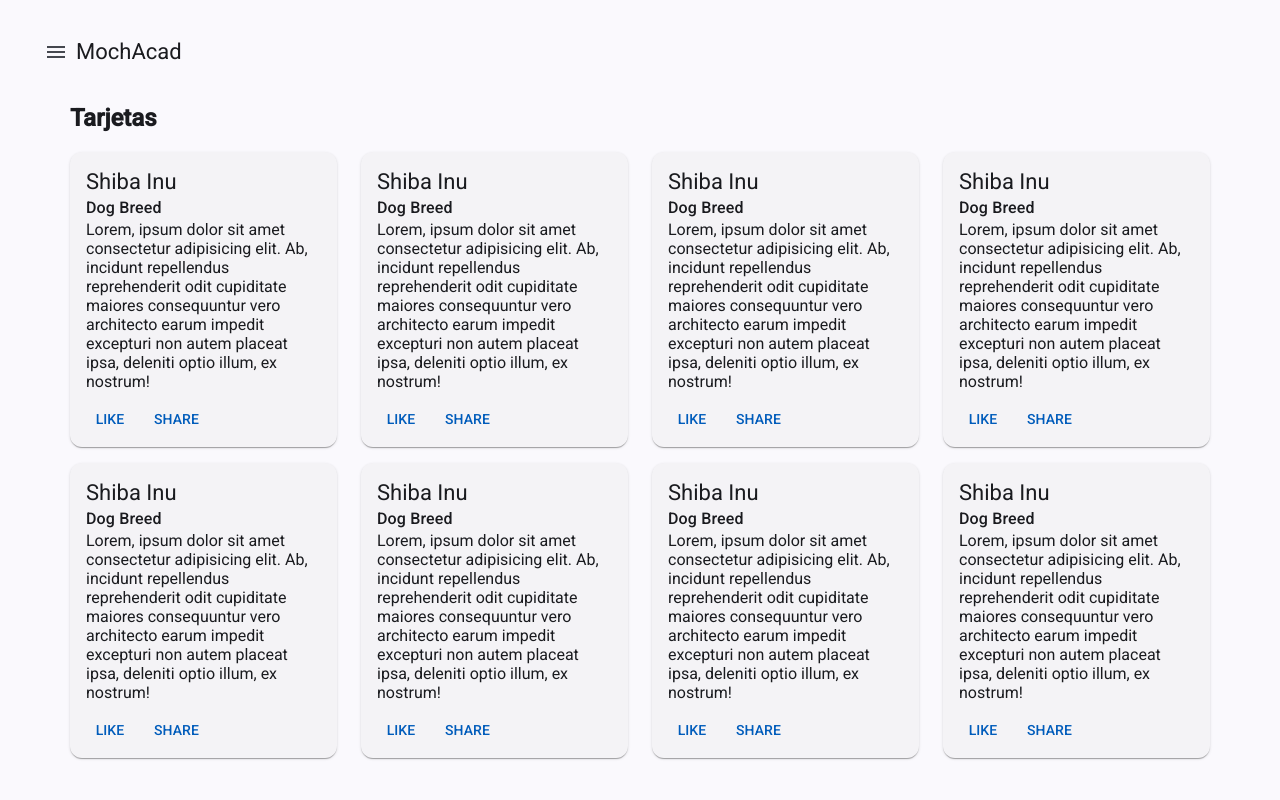
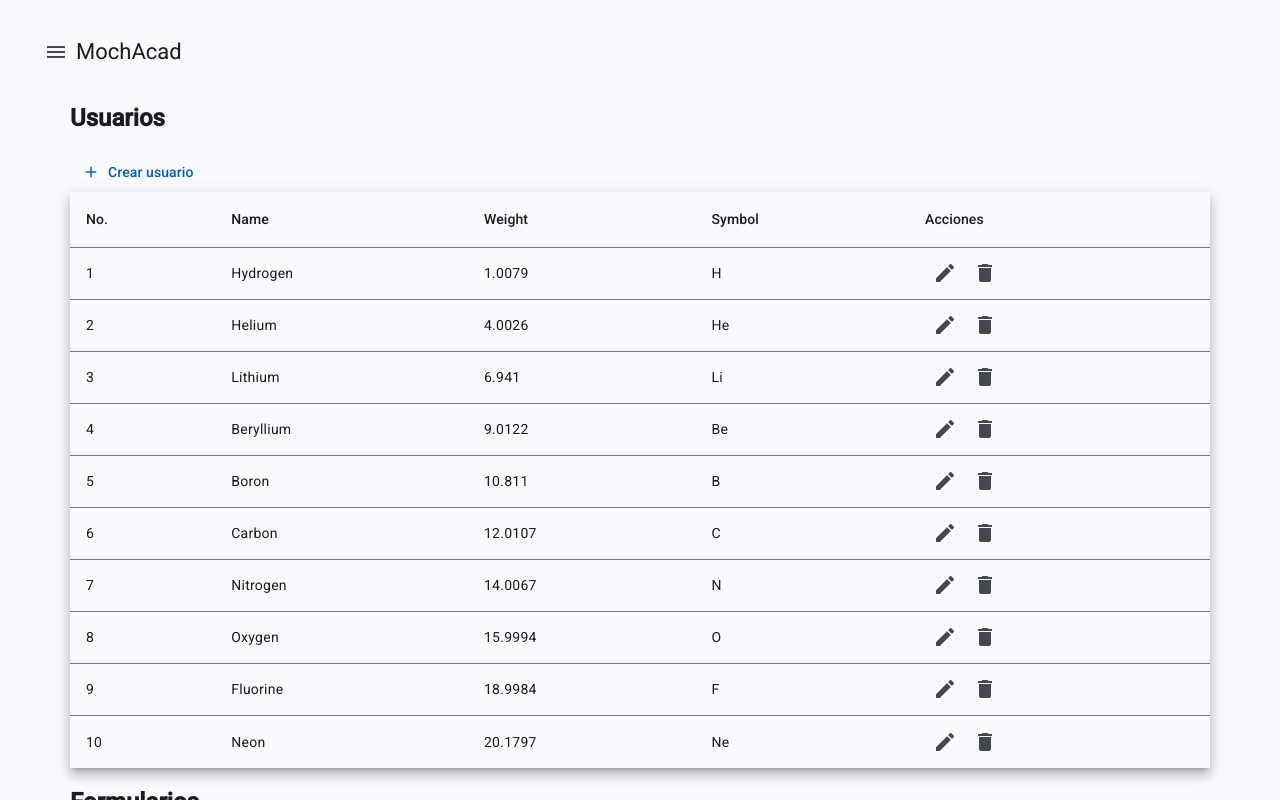
Before and after one commit to lcantarini/PF-LCantarini-59435, an Angular app: page / in a window 1280 px wide. Built offline with nearby package versions, Linux system fonts and the light colour scheme.

Commit message:
ADD, user dialog and table

```diff
--- a/src/app/app.module.ts
+++ b/src/app/app.module.ts
@@ -5,6 +5,9 @@ import { AppRoutingModule } from './app-routing.module';
 import { AppComponent } from './app.component';
 import { provideAnimationsAsync } from '@angular/platform-browser/animations/async';
 import { DashboardModule } from './features/dashboard/dashboard.module';
+import { provideNativeDateAdapter } from '@angular/material/core';
+import { SharedModule } from './shared/shared.module';
+
 
 @NgModule({
   declarations: [
@@ -13,10 +16,11 @@ import { DashboardModule } from './features/dashboard/dashboard.module';
   imports: [
     BrowserModule,
     AppRoutingModule,
-    DashboardModule
+    DashboardModule,
+    SharedModule
   ],
   providers: [
-    provideAnimationsAsync()
+    provideAnimationsAsync(), provideNativeDateAdapter()
   ],
   bootstrap: [AppComponent]
 })
--- /dev/null
+++ b/src/app/features/dashboard/users/user-dialog/user-dialog.component.html
@@ -0,0 +1,39 @@
+<h1 mat-dialog-title>Crear Usuario</h1>
+
+<div mat-dialog-content>
+    <form>
+        <div class="row" >
+            <div class="col-6">
+              <mat-form-field class="example-form-field w-100">
+                <mat-label>Entrada</mat-label>
+                <input matInput type="text" >
+              </mat-form-field>
+            </div>
+            <div class="col-6">
+              <mat-form-field class="w-100">
+                <mat-label>Selecciona pais</mat-label>
+                <mat-select>
+                  <mat-option>Argentina</mat-option>
+                  <mat-option>Chile</mat-option>
+                  <mat-option>Uruguay</mat-option>
+                  <mat-option>Peru</mat-option>
+                </mat-select>
+              </mat-form-field>
+            </div>
+            <div class="col-6">
+              <mat-form-field>
+                <mat-label>Selecciona la fecha</mat-label>
+                <input matInput [matDatepicker]="picker">
+                <mat-hint>MM/DD/YYYY</mat-hint>
+                <mat-datepicker-toggle matIconSuffix [for]="picker"></mat-datepicker-toggle>
+                <mat-datepicker #picker></mat-datepicker>
+              </mat-form-field>
+            </div>
+          </div>
+    </form>
+</div>
+
+<div mat-dialog-actions>
+    <button mat-button mat-dialog-close>Cancelar</button>
+    <button mat-button (click)="onSave()">Guardar</button>
+</div>
--- /dev/null
+++ b/src/app/features/dashboard/users/user-dialog/user-dialog.component.ts
@@ -0,0 +1,17 @@
+import { Component } from '@angular/core';
+import { MatDialogRef } from '@angular/material/dialog';
+
+
+@Component({
+  selector: 'app-user-dialog',
+  templateUrl: './user-dialog.component.html',
+  styles: ``
+})
+export class UserDialogComponent {
+  constructor(private matDialogRef: MatDialogRef<UserDialogComponent>){}
+
+  onSave(): void {
+    this.matDialogRef.close({ result: 'ok' });
+  }
+
+}
--- a/src/app/features/dashboard/users/users.component.html
+++ b/src/app/features/dashboard/users/users.component.html
@@ -1,4 +1,116 @@
 <div class="container">
+
+  <h2>Usuarios</h2>
+  <button mat-button (click)="openModal()">
+    <mat-icon>
+      add
+    </mat-icon>
+    Crear usuario
+  </button>
+
+  <table mat-table [dataSource]="dataSource" class="mat-elevation-z8">
+
+    <!--- Note that these columns can be defined in any order.
+          The actual rendered columns are set as a property on the row definition" -->
+
+    <!-- Position Column -->
+    <ng-container matColumnDef="position">
+      <th mat-header-cell *matHeaderCellDef> No. </th>
+      <td mat-cell *matCellDef="let element"> {{element.position}} </td>
+    </ng-container>
+
+    <!-- Name Column -->
+    <ng-container matColumnDef="name">
+      <th mat-header-cell *matHeaderCellDef> Name </th>
+      <td mat-cell *matCellDef="let element"> {{element.name}} </td>
+    </ng-container>
+
+    <!-- Weight Column -->
+    <ng-container matColumnDef="weight">
+      <th mat-header-cell *matHeaderCellDef> Weight </th>
+      <td mat-cell *matCellDef="let element"> {{element.weight}} </td>
+    </ng-container>
+
+    <!-- Symbol Column -->
+    <ng-container matColumnDef="symbol">
+      <th mat-header-cell *matHeaderCellDef> Symbol </th>
+      <td mat-cell *matCellDef="let element"> {{element.symbol}} </td>
+    </ng-container>
+
+    <!-- Actions Column -->
+    <ng-container matColumnDef="actions">
+      <th mat-header-cell *matHeaderCellDef> Acciones </th>
+      <td mat-cell *matCellDef="let element">
+        <button mat-icon-button>
+          <mat-icon>edit</mat-icon>
+        </button>
+        <button mat-icon-button>
+          <mat-icon>delete</mat-icon>
+        </button>
+      </td>
+    </ng-container>
+
+    <tr mat-header-row *matHeaderRowDef="displayedColumns"></tr>
+    <tr mat-row *matRowDef="let row; columns: displayedColumns;"></tr>
+  </table>
+
+
+  <h2>Formularios</h2>
+  <form>
+    <div class="row w-50">
+      <div class="col-6">
+        <mat-form-field class="example-form-field w-100">
+          <mat-label>Entrada</mat-label>
+          <input matInput type="text" >
+        </mat-form-field>
+      </div>
+      <div class="col-6">
+        <mat-form-field class="w-100">
+          <mat-label>Selecciona pais</mat-label>
+          <mat-select>
+            <mat-option>Argentina</mat-option>
+            <mat-option>Chile</mat-option>
+            <mat-option>Uruguay</mat-option>
+            <mat-option>Peru</mat-option>
+          </mat-select>
+        </mat-form-field>
+      </div>
+      <div class="col-6">
+        <mat-form-field>
+          <mat-label>Selecciona la fecha</mat-label>
+          <input matInput [matDatepicker]="picker">
+          <mat-hint>MM/DD/YYYY</mat-hint>
+          <mat-datepicker-toggle matIconSuffix [for]="picker"></mat-datepicker-toggle>
+          <mat-datepicker #picker></mat-datepicker>
+        </mat-form-field>
+      </div>
+    </div>
+  </form>
+
+  <h2>Botones</h2>
+<p>
+  <button mat-button>Crear</button>
+  <br />
+  <br />
+  <button mat-raised-button>Crear</button>
+  <br />
+  <br />
+  <button mat-stroked-button>Crear</button>
+  <br />
+  <br />
+  <button mat-flat-button>Crear</button>
+
+</p>
+
+<h2>Iconos</h2>
+<p>
+  <mat-icon>add-outline</mat-icon>
+  <mat-icon>bluetooth-outline</mat-icon>
+  <mat-icon>home-outline</mat-icon>
+
+</p>
+
+
   <h2>Tarjetas</h2>
   <div class="row gy-3">
     <div *ngFor="let item of [1, 2, 3, 4, 5, 6, 7, 8]" class="col-3">
--- a/src/app/features/dashboard/users/users.component.ts
+++ b/src/app/features/dashboard/users/users.component.ts
@@ -1,4 +1,26 @@
 import { Component } from '@angular/core';
+import { MatDialog } from '@angular/material/dialog';
+import { UserDialogComponent } from './user-dialog/user-dialog.component';
+
+export interface PeriodicElement {
+  name: string;
+  position: number;
+  weight: number;
+  symbol: string;
+}
+
+const ELEMENT_DATA: PeriodicElement[] = [
+  {position: 1, name: 'Hydrogen', weight: 1.0079, symbol: 'H'},
+  {position: 2, name: 'Helium', weight: 4.0026, symbol: 'He'},
+  {position: 3, name: 'Lithium', weight: 6.941, symbol: 'Li'},
+  {position: 4, name: 'Beryllium', weight: 9.0122, symbol: 'Be'},
+  {position: 5, name: 'Boron', weight: 10.811, symbol: 'B'},
+  {position: 6, name: 'Carbon', weight: 12.0107, symbol: 'C'},
+  {position: 7, name: 'Nitrogen', weight: 14.0067, symbol: 'N'},
+  {position: 8, name: 'Oxygen', weight: 15.9994, symbol: 'O'},
+  {position: 9, name: 'Fluorine', weight: 18.9984, symbol: 'F'},
+  {position: 10, name: 'Neon', weight: 20.1797, symbol: 'Ne'},
+];
 
 @Component({
   selector: 'app-users',
@@ -7,4 +29,26 @@ import { Component } from '@angular/core';
 })
 export class UsersComponent {
 
+  displayedColumns: string[] = ['position', 'name', 'weight', 'symbol', 'actions' ];
+  dataSource = ELEMENT_DATA;
+
+
+  constructor(private matDialog: MatDialog){}
+//
+  openModal(): void {
+    this.matDialog
+      .open(UserDialogComponent)
+      .afterClosed()
+      .subscribe({
+        next: (result) => {
+          console.log('RECIBIMOS: ', result);
+
+          if(!!result){
+            this.dataSource = [...this.dataSource,
+              {position: 2, name: 'Helium', weight: 4.0026, symbol: 'He'},
+            ]
+          }
+        }
+      });
+  }
 }
--- a/src/app/features/dashboard/users/users.module.ts
+++ b/src/app/features/dashboard/users/users.module.ts
@@ -1,28 +1,26 @@
 import { NgModule } from '@angular/core';
 import { CommonModule } from '@angular/common';
-
+import { SharedModule } from '../../../shared/shared.module';
 import { UsersRoutingModule } from './users-routing.module';
 import { UsersComponent } from './users.component';
+import { UserDialogComponent } from './user-dialog/user-dialog.component';
 
-import {MatCardModule} from '@angular/material/card';
-import { MatButton } from '@angular/material/button';
-import { UserFullnamePipe } from '../../../shared/pipes/user-fullname.pipe';
-import { MatIcon } from '@angular/material/icon';
+//import { UserFullnamePipe } from '../../../shared/pipes/user-fullname.pipe';
+
 
 
 @NgModule({
   declarations: [
-    UsersComponent
+    UsersComponent, UserDialogComponent
   ],
   imports: [
     CommonModule,
     UsersRoutingModule,
-    MatCardModule,
-    MatButton,
-    MatIcon,
+    SharedModule
   ],
   exports: [
     UsersComponent
   ]
+
 })
 export class UsersModule { }
--- a/src/app/shared/directives/highlight.directive.ts
+++ b/src/app/shared/directives/highlight.directive.ts
@@ -4,7 +4,7 @@ import { Directive, ElementRef, input, OnChanges, SimpleChanges } from '@angular
   selector: '[appHighlight]'
 })
 export class HighlightDirective implements OnChanges {
-@Input()
+
 color = 'yellow';
 
   constructor(private el: ElementRef<HTMLElement>) {
@@ -19,7 +19,7 @@ color = 'yellow';
    }
 
    applyStyles(): void {
-    this.el.nativeElement.style.backgroundColor =
+    this.el.nativeElement.style.backgroundColor = this.color;
    }
 
 }
```
Also changed, not shown: src/app/shared/shared.module.ts (+16 -2 lines), 1 other file (tests, documents, lock files or other folders).
